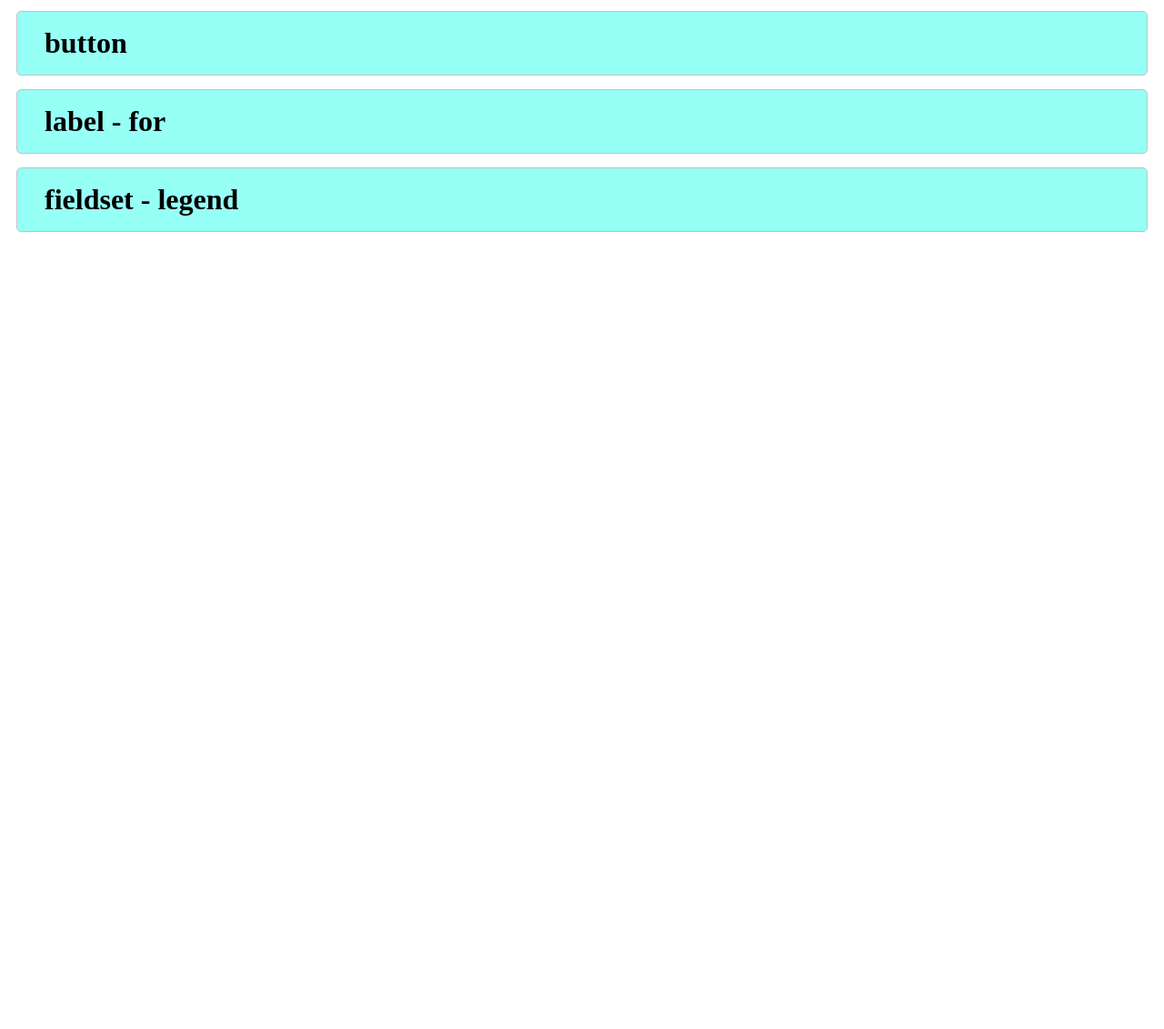
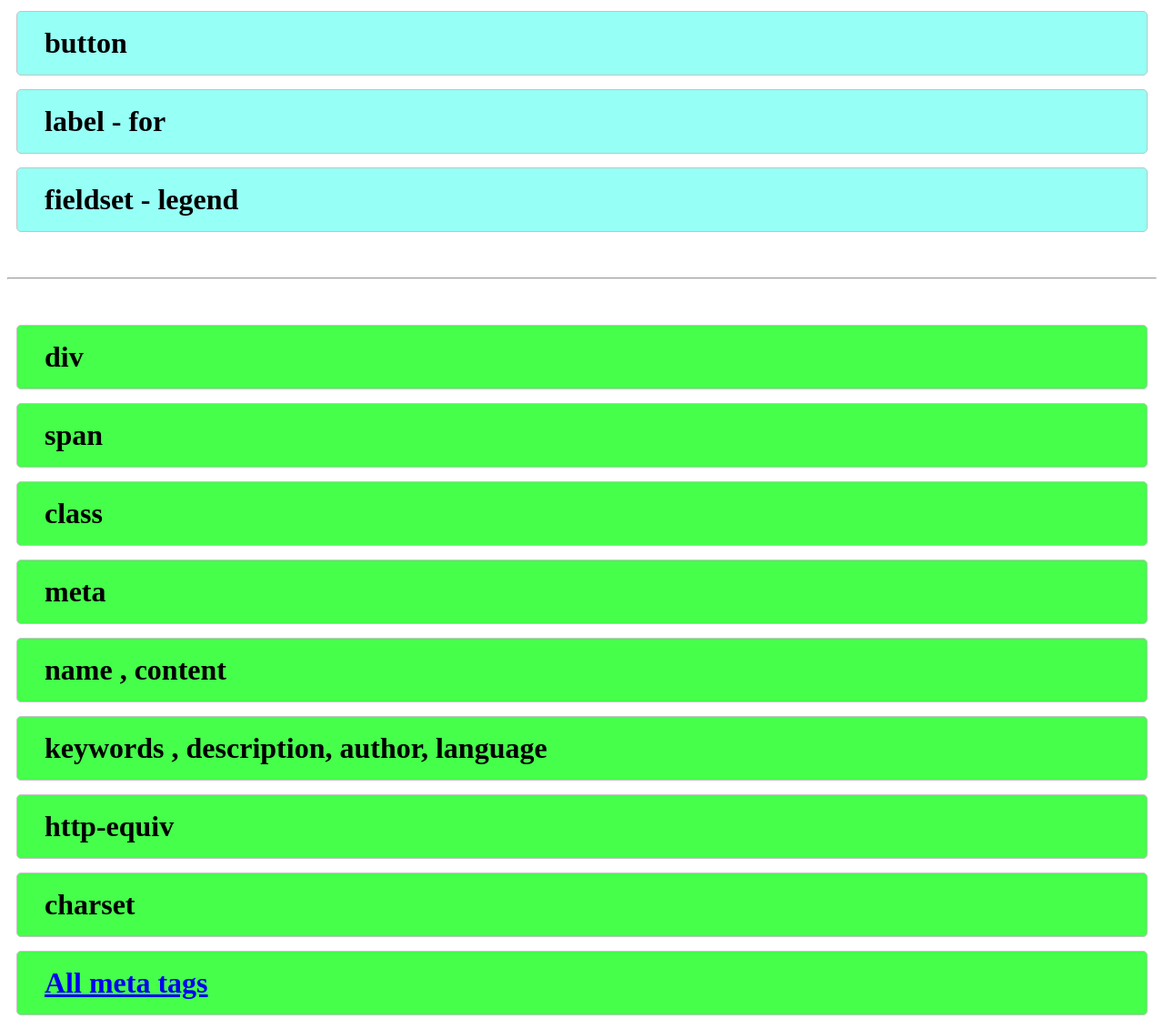
Before and after one commit to roozbehshafieebafti/html-class, a plain HTML site: page pages/html.html in a window 1280 px wide. Shown: the part 5909-7040 px from the top of the page at 91% size. Before the commit the page ends 6179 px from the top, so only its background shows below. Drawn offline with Linux system fonts and the light colour scheme.

Commit message:
meta tags

```diff
--- a/css/html.css
+++ b/css/html.css
@@ -40,6 +40,9 @@ hr{
 .card-9{
     background-color: #96fff6;
 }
+.card-10{
+    background-color: #45ff4b;
+}
 
 .card-1:hover{
     background-color: #55ff33;
@@ -68,3 +71,6 @@ hr{
 .card-9:hover{
     background-color: #45f7e8;
 }
+.card-10:hover{
+    background-color: #1cfc23;
+}
--- a/pages/html.html
+++ b/pages/html.html
@@ -3,7 +3,7 @@
 <head>
     <meta charset="UTF-8">
     <meta http-equiv="X-UA-Compatible" content="IE=edge">
-    <meta name="viewport" content="width=device-width, initial-scale=1.0">
+    <meta name="" content="width=device-width, initial-scale=1.0">
     <link rel="stylesheet" href="../css/html.css">
     <title>learning HTML</title>
 </head>
@@ -81,6 +81,16 @@
         <div class="card card-9">button</div>
         <div class="card card-9">label - for</div>
         <div class="card card-9">fieldset - legend</div>
+        <hr />
+        <div class="card card-10">div</div>
+        <div class="card card-10">span</div>
+        <div class="card card-10">class</div>
+        <div class="card card-10">meta</div>
+        <div class="card card-10">name , content</div>
+        <div class="card card-10">keywords , description, author, language</div>
+        <div class="card card-10">http-equiv</div>
+        <div class="card card-10">charset</div>
+        <div class="card card-10"><a href="https://gist.github.com/whitingx/3840905" target="_blank">All meta tags</a></div>
     </main>
 </body>
 </html>
```
